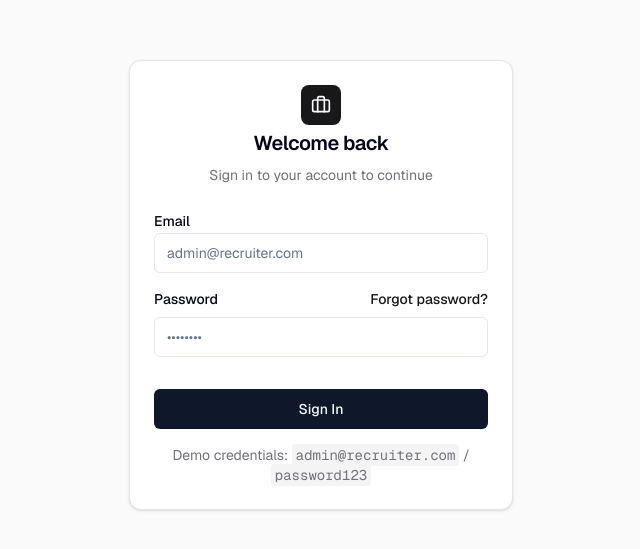
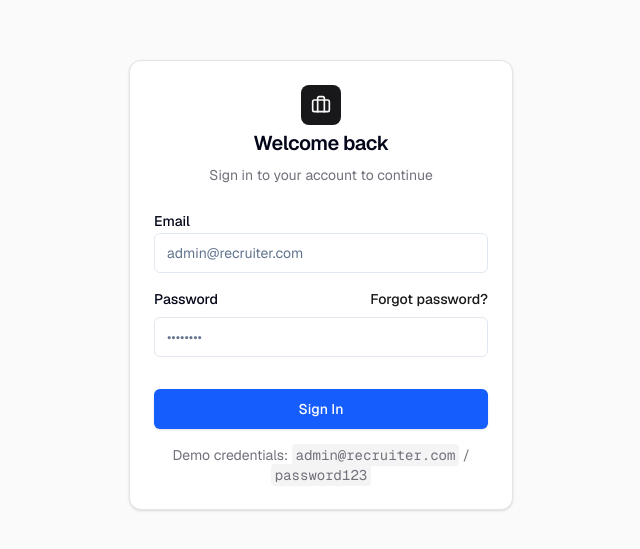
Before and after one commit to pierrmm/task, a Next.js app: page /login in a window 1280 px wide. Shown: the part 115-664 px from the top of the page, without its empty margins (319-959 px from the left). Built offline with nearby package versions, Linux system fonts and the light colour scheme.

Commit message:
style: apply pure black background and blue accents

```diff
--- a/app/dashboard/page.tsx
+++ b/app/dashboard/page.tsx
@@ -124,7 +124,7 @@ export default function DashboardPage() {
                   contentStyle={{ borderRadius: '8px', border: '1px solid #e4e4e7', boxShadow: '0 4px 6px -1px rgb(0 0 0 / 0.1)' }}
                   itemStyle={{ color: '#18181b', fontSize: '14px' }}
                 />
-                <Line type="monotone" dataKey="applicants" stroke="#18181b" strokeWidth={2} dot={{ r: 4 }} activeDot={{ r: 6 }} />
+                <Line type="monotone" dataKey="applicants" stroke="#2563eb" strokeWidth={2} dot={{ r: 4 }} activeDot={{ r: 6 }} />
                 <Line type="monotone" dataKey="hires" stroke="#a1a1aa" strokeWidth={2} dot={{ r: 4 }} />
               </LineChart>
             </ResponsiveContainer>
--- a/app/globals.css
+++ b/app/globals.css
@@ -1,8 +1,8 @@
 @import "tailwindcss";
 
 :root {
-  --background: #020617;
-  --foreground: #e2e8f0;
+  --background: #000000;
+  --foreground: #f4f4f5;
 }
 
 @theme inline {
--- a/components/ui/button.tsx
+++ b/components/ui/button.tsx
@@ -11,7 +11,7 @@ export interface ButtonProps
 const Button = React.forwardRef<HTMLButtonElement, ButtonProps>(
   ({ className, variant = "default", size = "default", asChild = false, ...props }, ref) => {
     const variants = {
-      default: "bg-slate-900 text-slate-50 hover:bg-slate-900/90 dark:bg-slate-50 dark:text-slate-900 dark:hover:bg-slate-50/90",
+      default: "bg-blue-600 text-white hover:bg-blue-700 dark:bg-blue-600 dark:text-white dark:hover:bg-blue-700 shadow-sm",
       destructive: "bg-red-500 text-slate-50 hover:bg-red-500/90 dark:bg-red-900 dark:text-slate-50 dark:hover:bg-red-900/90",
       outline: "border border-slate-200 bg-white hover:bg-slate-100 hover:text-slate-900 dark:border-slate-800 dark:bg-slate-950 dark:hover:bg-slate-800 dark:hover:text-slate-50",
       secondary: "bg-slate-100 text-slate-900 hover:bg-slate-100/80 dark:bg-slate-800 dark:text-slate-50 dark:hover:bg-slate-800/80",
```
